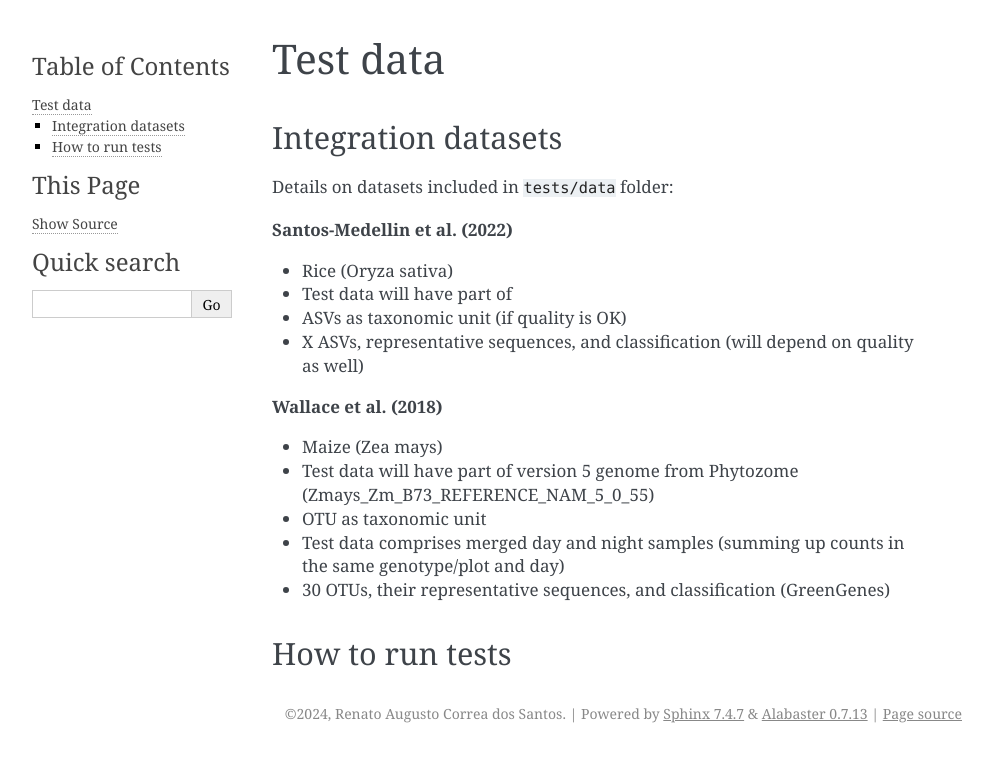
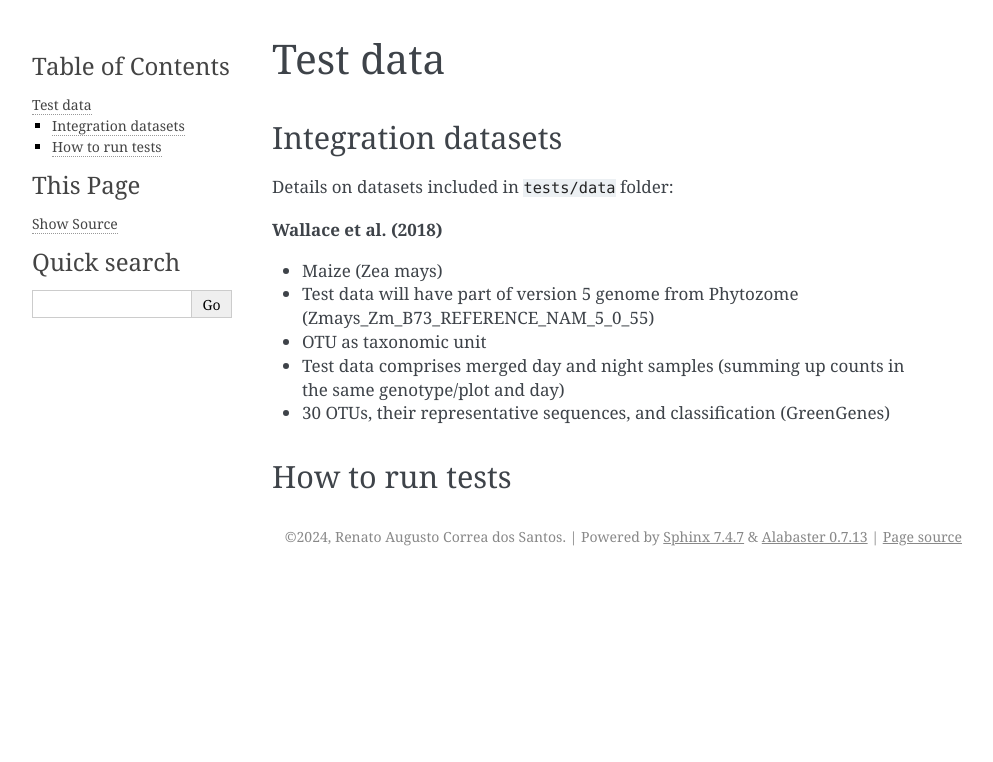
Before and after one commit to SantosRAC/conekt_grasses_microbiome, a Sphinx documentation site: the page built from CoNekT_Grasses_Microbiome/docs/source/run_tests.md, in a window 1280 px wide. Shown: the top 762 px of the page, without its empty margins (148-1141 px from the left). Built offline with Sphinx 7.4.7, drawn with Linux system fonts in a browser that asks for light colours.

Commit message:
Fixing details

```diff
--- a/CoNekT_Grasses_Microbiome/docs/source/run_tests.md
+++ b/CoNekT_Grasses_Microbiome/docs/source/run_tests.md
@@ -3,12 +3,6 @@
 ## Integration datasets
 
 Details on datasets included in `tests/data` folder:
-
- **Santos-Medellin et al. (2022)**
- * Rice (Oryza sativa)
- * Test data will have part of
- * ASVs as taxonomic unit (if quality is OK)
- * X ASVs, representative sequences, and classification (will depend on quality as well)
 
  **Wallace et al. (2018)**
  * Maize (Zea mays)
```
Also changed, not shown: CoNekT_Grasses_Microbiome/docs/source/building_conekt_microbiome.md (+0 -1 lines).
